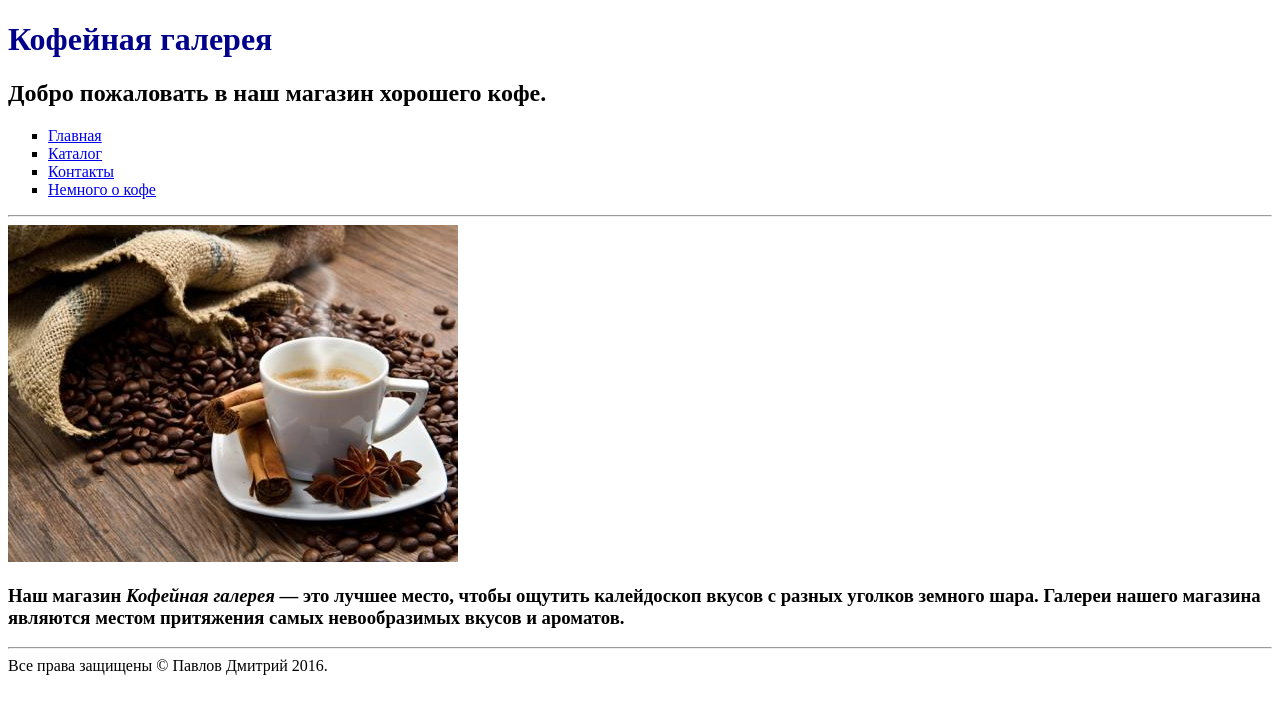
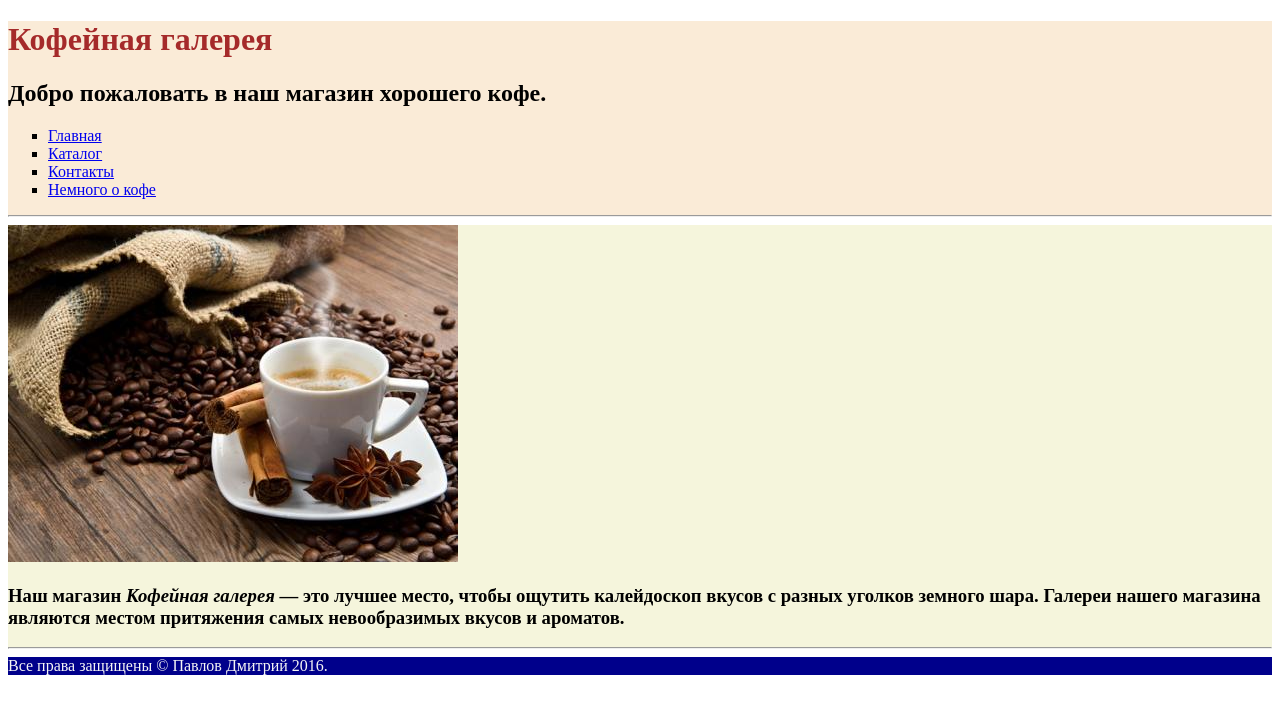
Before and after one commit to dmitry741/html_css_webshop, a plain HTML site: page index.html in a window 1280 px wide. Drawn offline with Linux system fonts and the light colour scheme.

Commit message:
Add div to index page

```diff
--- a/index.html
+++ b/index.html
@@ -7,6 +7,7 @@
     <title>Online магазин хорошего кофе</title>
 </head>
 <body>
+ <div class="header">
      <h1>Кофейная галерея</h1>
      <h2>Добро пожаловать в наш магазин хорошего кофе.</h2>
      <ul class="main_marker">
@@ -16,9 +17,14 @@
          <li><a href="about_coffee.html">Немного о кофе</a></li>
      </ul>
       <hr>
+  </div>
+  <div class="mainarea">
       <img src="images/the_main.jpg" alt="Online магазин хорошего кофе"><br>
       <h3>Наш магазин <i>Кофейная галерея</i>&nbsp;&mdash; это лучшее место, чтобы ощутить калейдоскоп вкусов с&nbsp;разных уголков земного шара. Галереи нашего магазина являются местом притяжения самых невообразимых вкусов и&nbsp;ароматов.</h3>
       <hr>
+  </div>
+<div class="footer">
     <footer>Все права защищены &copy; Павлов Дмитрий 2016.</footer>
+</div>
 </body>
 </html>
--- a/style.css
+++ b/style.css
@@ -1,16 +1,37 @@
 <style type="text/css">
 
-body {
-  background-color: beige;
-}
+/* Tags */
 
 h1 {
     text-align: left;
     color: darkblue;
 }
 
+/* classes */
+
+.header {
+    background-color: antiquewhite;
+}
+
+.header h1 {
+    color: brown;
+}
+
+.mainarea {
+    background-color: beige;
+}
+
+.footer {
+    background-color: darkblue;
+    color: whitesmoke;
+}
+
+
 /* image height for catalog */
 .catalog_image {
+    border-style: solid;
+    border-width: medium;
+    border-color: darkkhaki;
     width: 160px;
 }
 
```
Lines whose indentation alone changed are shown as unchanged.
